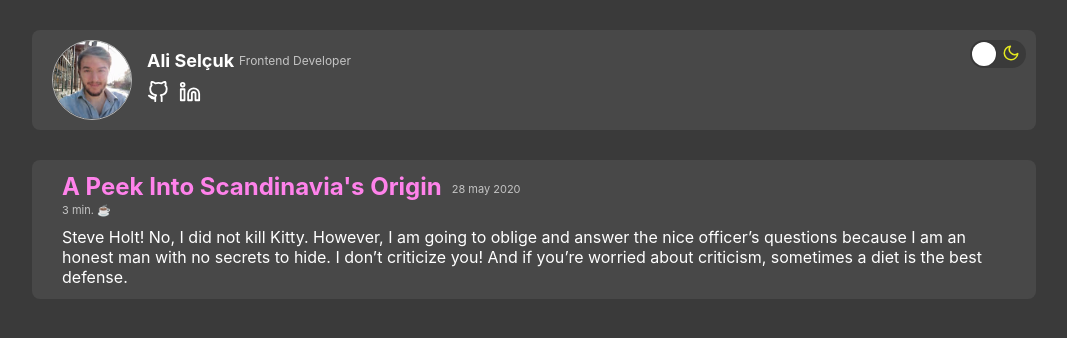
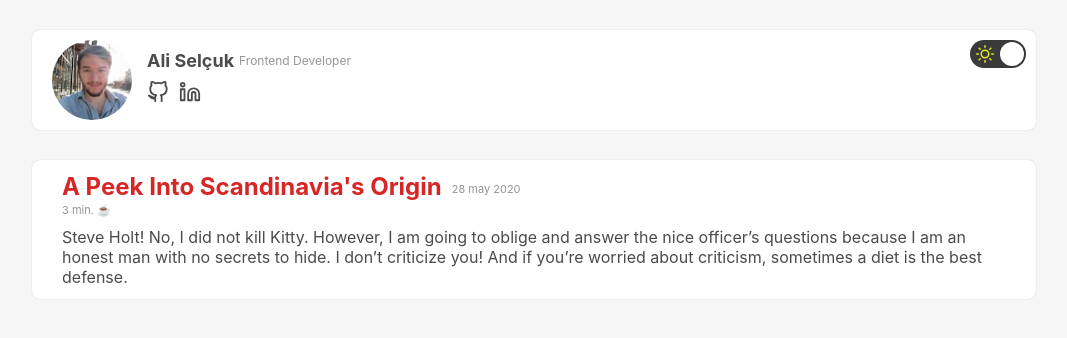
Before and after one commit to aselcuk/personal-blog, a Next.js app: page / in a window 1280 px wide. Shown: the top 338 px of the page, without its empty margins (106-1173 px from the left). Built offline with nearby package versions, Linux system fonts and the light colour scheme.

Commit message:
context integration done

```diff
--- a/components/article-card-container.tsx
+++ b/components/article-card-item.tsx
@@ -1,7 +1,7 @@
 import { css } from 'styled-components';
 import { ArticleCard, Box } from 'styled';
 
-export default function ArticleCardContainer() {
+export default function ArticleCardItem() {
   return (
     <ArticleCard>
       <Box>
--- a/components/index.tsx
+++ b/components/index.tsx
@@ -1,3 +1,3 @@
-export { default as UserCardContainer } from './user-card-container';
-export { default as ArticleCardContainer } from './article-card-container';
-export { default as SwitchContainer } from './switch-container';
+export { default as UserCardItem } from './user-card-item';
+export { default as ArticleCardItem } from './article-card-item';
+export { default as SwitchTheme } from './switch-theme';
--- a/components/switch-container.tsx
+++ b/components/switch-theme.tsx
@@ -1,10 +1,24 @@
+import { ThemeContext } from 'context/ThemeContext';
 import { css } from 'styled-components';
-import { useState } from 'react';
 import { Box, Switch } from 'styled';
 import { Moon, Sun } from 'styled/icons';
+import { darkTheme, defaultTheme } from 'styles/theme';
+import { useContext, useEffect, useState } from 'react';
 
-export default function SwitchContainer() {
-  const [isToggled, setIsToggled] = useState(false);
+export default function SwitchTheme() {
+  const [isToggled, setIsToggled] = useState(true);
+
+  const { setTheme } = useContext(ThemeContext);
+
+  useEffect(() => {
+
+    if (isToggled) {
+      setTheme(defaultTheme);
+    } else {
+      setTheme(darkTheme);
+    }
+
+  }, [isToggled, setTheme]);
 
   return (
     <>
--- a/components/user-card-container.tsx
+++ b/components/user-card-item.tsx
@@ -1,9 +1,9 @@
-import { SwitchContainer } from 'components';
+import { SwitchTheme } from 'components';
 import { css } from 'styled-components';
 import { Box, UserCard } from 'styled';
 import { Github, Linkedin } from 'styled/icons';
 
-export default function UserCardContainer() {
+export default function UserCardItem() {
 
   return (
     <Box customStyle={css`position: relative;`}>
@@ -28,7 +28,7 @@ export default function UserCardContainer() {
         </Box>
       </UserCard>
       <Box customStyle={css`position: absolute; right: 20px; top: -10px;`}>
-        <SwitchContainer />
+        <SwitchTheme />
       </Box>
     </Box>
   );
--- /dev/null
+++ b/context/ThemeContext.tsx
@@ -0,0 +1,11 @@
+import { defaultTheme } from 'styles/theme';
+import { Dispatch, SetStateAction, createContext } from 'react';
+
+type IContext = {
+  theme: unknown;
+  setTheme?: Dispatch<SetStateAction<unknown>>
+}
+
+export const ThemeContext = createContext<IContext>({
+  theme: defaultTheme
+});
--- a/pages/_app.tsx
+++ b/pages/_app.tsx
@@ -1,12 +1,21 @@
 import { GlobalStyles } from 'global-styles';
 import Head from 'next/head';
-import { ThemeProvider } from 'styled-components';
-import { darkTheme, theme } from 'styles/theme';
+import { ThemeProvider as StyledThemeProvider } from 'styled-components';
+import { ThemeContext } from '../context/ThemeContext';
+import { defaultTheme } from 'styles/theme';
+import { useState } from 'react';
 
 
 function MyApp({ Component, pageProps }) {
+
+  const [theme, setTheme] = useState(defaultTheme);
+
   return (
-    <ThemeProvider theme={darkTheme}>
+    <ThemeContext.Provider value={{
+      setTheme,
+      theme
+    }}>
+      <StyledThemeProvider theme={theme}>
 
         <Head>
           <title>Frontend Next App</title>
@@ -16,7 +25,8 @@ function MyApp({ Component, pageProps }) {
 
         <GlobalStyles />
         <Component {...pageProps} />
-    </ThemeProvider>
+      </StyledThemeProvider>
+    </ThemeContext.Provider>
   );
 }
 
--- a/pages/index.tsx
+++ b/pages/index.tsx
@@ -1,12 +1,12 @@
 import { Box } from 'styled';
-import { ArticleCardContainer, UserCardContainer } from 'components';
+import { ArticleCardItem, UserCardItem } from 'components';
 
 export default function Home() {
 
 	return (
 		<Box.Center>
-			<UserCardContainer />
-			<ArticleCardContainer />
+			<UserCardItem />
+			<ArticleCardItem />
 		</Box.Center>
 	);
 }
--- a/styles/theme.ts
+++ b/styles/theme.ts
@@ -1,4 +1,4 @@
-export const theme = {
+export const defaultTheme = {
     colors: {
         bgColor: '#F6F6F6',
         borderColor: '#B6B6B6',
```
Lines whose indentation alone changed are shown as unchanged.
